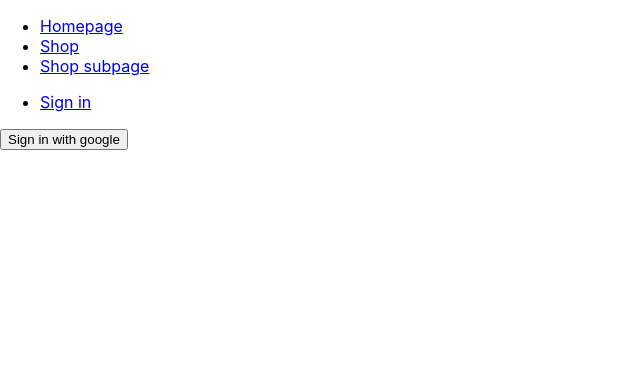
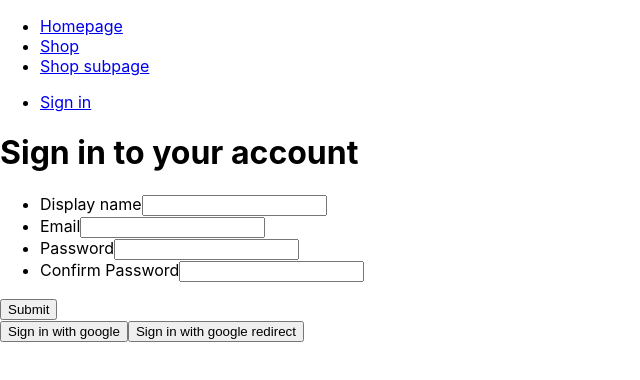
Before and after one commit to nathrmendoza/capstone-project, a React (Create React App) app: page /sign-in in a window 1280 px wide. Shown: the top 380 px of the page, without its empty margins (0-640 px from the left). Built offline with nearby package versions, Linux system fonts and the light colour scheme.

Commit message:
user sign up thru email and pass

```diff
--- /dev/null
+++ b/src/components/sign-up.js
@@ -0,0 +1,75 @@
+import React, {useState} from 'react'
+import {createAuthUserWithEmailPassword, createUserDocument} from '../utils/firebase/firebase.utils'
+
+const formType = {
+  displayName : '',
+  email: '',
+  password: '',
+  confirmPassword: ''
+}
+
+const SignUp = () => {
+
+  const [formFields, setFormFields] = useState(formType);
+  const { displayName, email, password, confirmPassword } = formFields
+
+  const onChangeHandler = (event) => {
+    const {name, value} = event.target;
+    setFormFields({...formFields, [name]: value});
+  }
+
+  const onFormSubmit = async (ev) => {
+    ev.preventDefault();
+
+    if (!(password === confirmPassword)) {
+      console.log('password mismatch');
+      return;
+    }
+
+    try {
+      const { user } = await createAuthUserWithEmailPassword(email, password);
+      const userDocRef = await createUserDocument(user, { displayName });
+
+      resetForm();
+
+    } catch (err) {
+      if (err.code == "auth/email-already-in-use") {
+        alert('Failed: email already used')
+      }
+      console.log('error occured signing up', err)
+    }
+  }
+
+  const resetForm = () => {
+    setFormFields(formType);
+  }
+
+  return (
+    <div className='form-wrapper'>
+      <h1>Sign in to your account</h1>
+      <form target='_self' onSubmit={onFormSubmit}>
+        <ul>
+          <li>
+            <label htmlFor='dname'>Display name</label>
+            <input type='text' required id='dname' name='displayName' onChange={onChangeHandler} value={displayName}/>
+          </li>
+          <li>
+            <label htmlFor='email'>Email</label>
+            <input type='email' required id='email' name='email' onChange={onChangeHandler} value={email}/>
+          </li>
+          <li>
+            <label htmlFor='password'>Password</label>
+            <input type='password' required id='password' name='password' onChange={onChangeHandler} value={password}/>
+          </li>
+          <li>
+            <label htmlFor='confirmpass'>Confirm Password</label>
+            <input type='password' required id='confirmpass' name='confirmPassword' onChange={onChangeHandler} value={confirmPassword}/>
+          </li>
+        </ul>
+        <button type='submit'>Submit</button>
+      </form>
+    </div>
+  )
+}
+
+export default SignUp
--- a/src/pages/SignIn.js
+++ b/src/pages/SignIn.js
@@ -1,7 +1,29 @@
-import React from 'react'
-import { signInWithGooglePopup, createUserDocument } from '../utils/firebase/firebase.utils'
+import React, {useEffect} from 'react'
+
+//components
+import SignUp from '../components/sign-up'
+
+//firebase
+import { getRedirectResult } from 'firebase/auth'
+import {
+  auth,
+  signInWithGooglePopup,
+  signInWithGoogleRedirect,
+  createUserDocument
+  } from '../utils/firebase/firebase.utils'
 
 const SignIn = () => {
+
+  useEffect(() => {
+    const redirectedGoogleSign = async () => {
+      const response =   await getRedirectResult(auth);
+
+      if (response === null) return;
+
+      const userDocRef = await createUserDocument(response.user);
+    }
+    redirectedGoogleSign();
+  }, [])
 
   const logGoogleUser = async () => {
     const { user } = await signInWithGooglePopup();
@@ -10,7 +32,9 @@ const SignIn = () => {
 
   return (
     <div>
+      <SignUp/>
       <button onClick={logGoogleUser}>Sign in with google</button>
+      <button onClick={signInWithGoogleRedirect}>Sign in with google redirect</button>
     </div>
   )
 }
--- a/src/utils/firebase/firebase.utils.js
+++ b/src/utils/firebase/firebase.utils.js
@@ -2,7 +2,8 @@ import { initializeApp } from 'firebase/app'
 import { getAuth,
         signInWithRedirect,
         signInWithPopup,
-        GoogleAuthProvider
+        GoogleAuthProvider,
+        createUserWithEmailAndPassword,
       } from 'firebase/auth'
 
 import {
@@ -23,19 +24,28 @@ const firebaseConfig = {
 
 const firebaseApp = initializeApp(firebaseConfig);
 
-const provider = new GoogleAuthProvider();
-provider.setCustomParameters({
+//google provider
+const googleProvider = new GoogleAuthProvider();
+googleProvider.setCustomParameters({
   prompt: "select_account"
 });
 
 export const auth = getAuth();
 
-export const signInWithGooglePopup = () => signInWithPopup(auth, provider);
+//google
+export const signInWithGooglePopup = () => signInWithPopup(auth, googleProvider);
+export const signInWithGoogleRedirect = () => signInWithRedirect(auth, googleProvider);
+
 
 //instantiate DB
 export const db = getFirestore();
 
-export const createUserDocument = async(user) => {
+export const createUserDocument = async(
+  user,
+  options = {}) => {
+
+  if (!user) return;
+
   const userDocRef = doc(db, 'users', user.uid);
 
   const userSnapshot = await getDoc(userDocRef);
@@ -50,7 +60,8 @@ export const createUserDocument = async(user) => {
       await setDoc(userDocRef, {
         displayName,
         email,
-        createdAt
+        createdAt,
+        ...options
       });
     } catch(err) {
       console.log('Error setting up user', err);
@@ -59,3 +70,10 @@ export const createUserDocument = async(user) => {
 
   return userDocRef;
 }
+
+//email and password
+export const createAuthUserWithEmailPassword = async (email, password) => {
+  if (!email || !password) return;
+
+  return await createUserWithEmailAndPassword(auth, email, password);
+}
```
